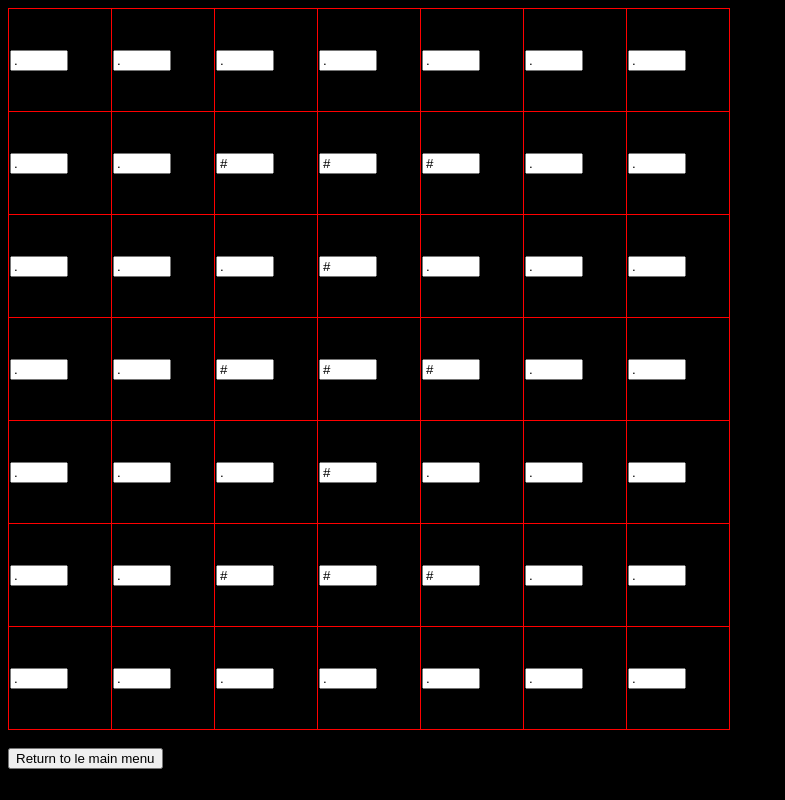
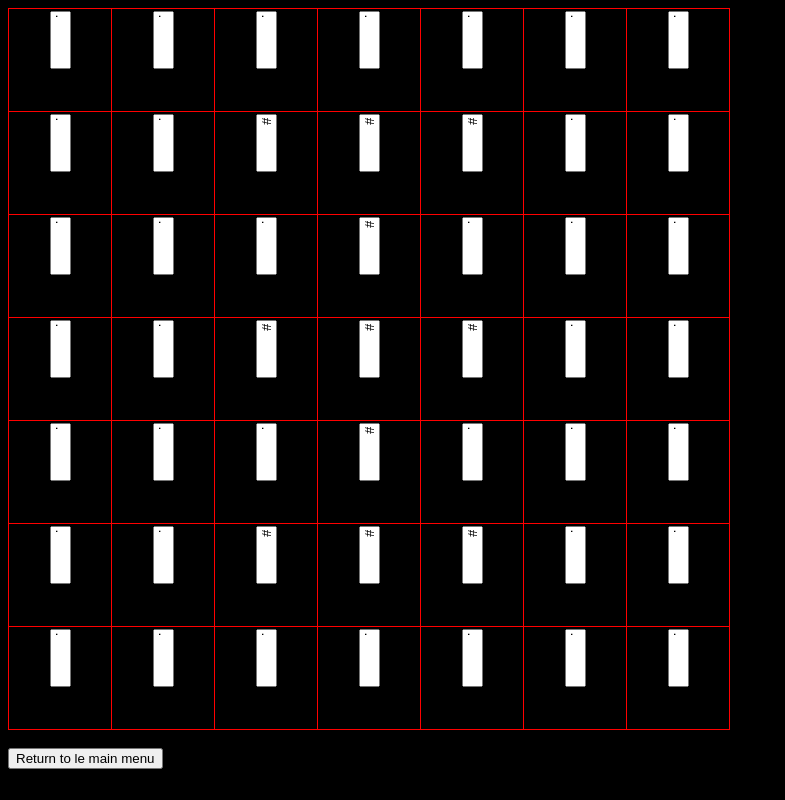
Before and after one commit to MakeGameStopComplain/scrap-fleet, a SvelteKit app: page /builder in a window 1280 px wide. Shown: the whole page, without its empty margins (0-785 px from the left). Built offline with nearby package versions, Linux system fonts and the light colour scheme.

Commit message:
images in builder

```diff
--- a/src/routes/builder/+page.svelte
+++ b/src/routes/builder/+page.svelte
@@ -1,7 +1,20 @@
 <script>
     import { onMount } from "svelte";
     import { goto } from "$app/navigation";
-    import Ship from "$lib/Ship.svelte";
+    import blockSprite from "$lib/ship_assets/block.png";
+    import cockpitSprite from "$lib/ship_assets/cockpit.png";
+    import gunSprite from "$lib/ship_assets/laser_gun.png";
+    import reactorSprite from "$lib/ship_assets/reactor.png";
+    import thrusterSprite from "$lib/ship_assets/thruster.png";
+
+    let fillMap = {
+        ".": "transparent",
+        "B": `url("${blockSprite}")`,
+        "C": `url("${cockpitSprite}")`,
+        "G": `url("${gunSprite}")`,
+        "R": `url("${reactorSprite}")`,
+        "T": `url("${thrusterSprite}")`,
+    };
 
     let shipStr = ".......\n" +
     "..###..\n" +
@@ -47,7 +60,7 @@
     {#each shipArr as row, r}
         <tr>
             {#each row as cell, c}
-                <td>
+                <td style:background-image={fillMap[cell]}>
                     <input type="text" bind:value={shipArr[r][c]} style:width="50px" />
                 </td>
             {/each}
@@ -63,15 +76,12 @@
         background-color: black;
     }
 
-    textarea {
-        resize: none;
-        overflow: hidden;
-    }
-
     table td {
         width: 100px;
         height: 100px;
         border: 1px solid red;
+        transform: rotate(90deg);
+        background-size: contain;
     }
 
     table {
```
